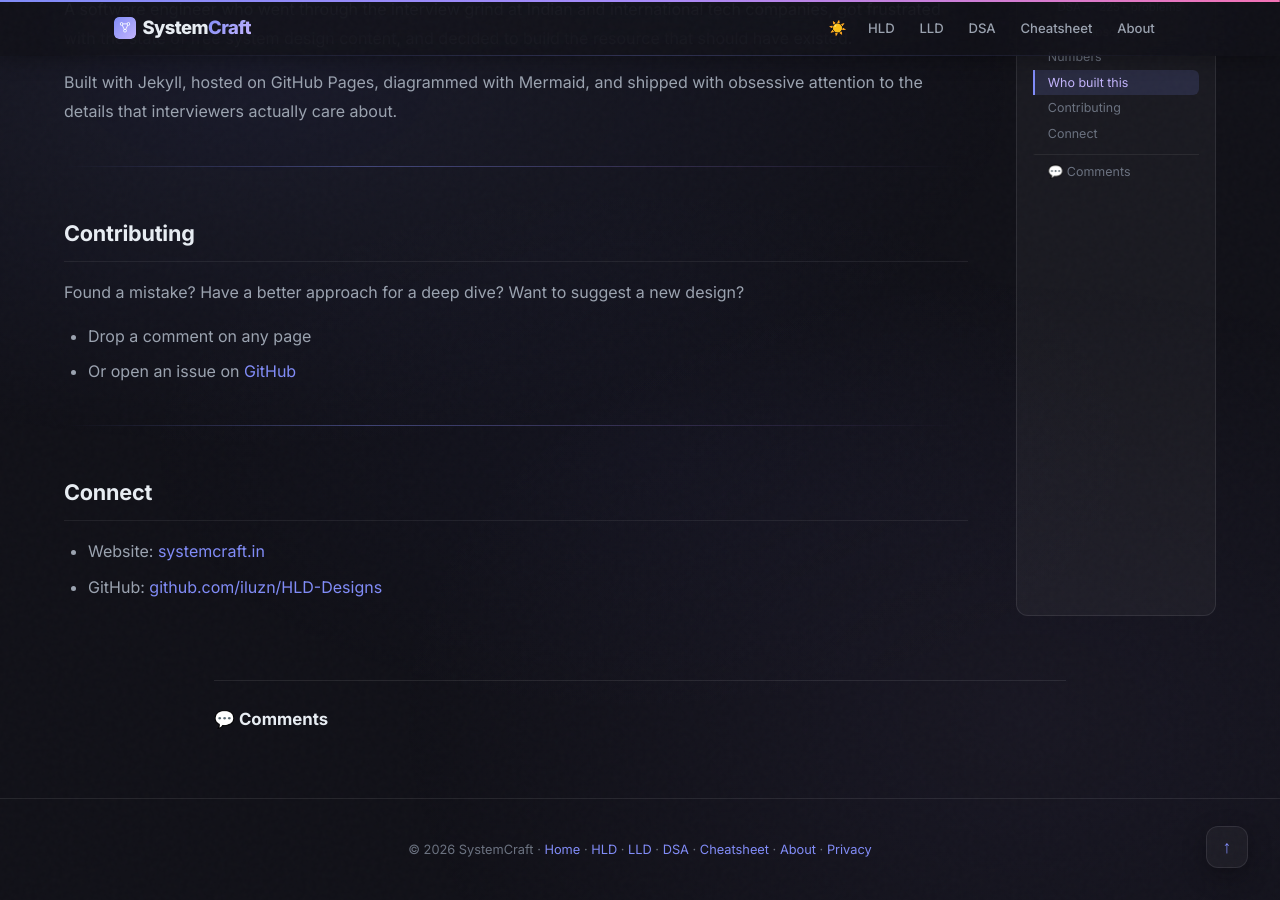
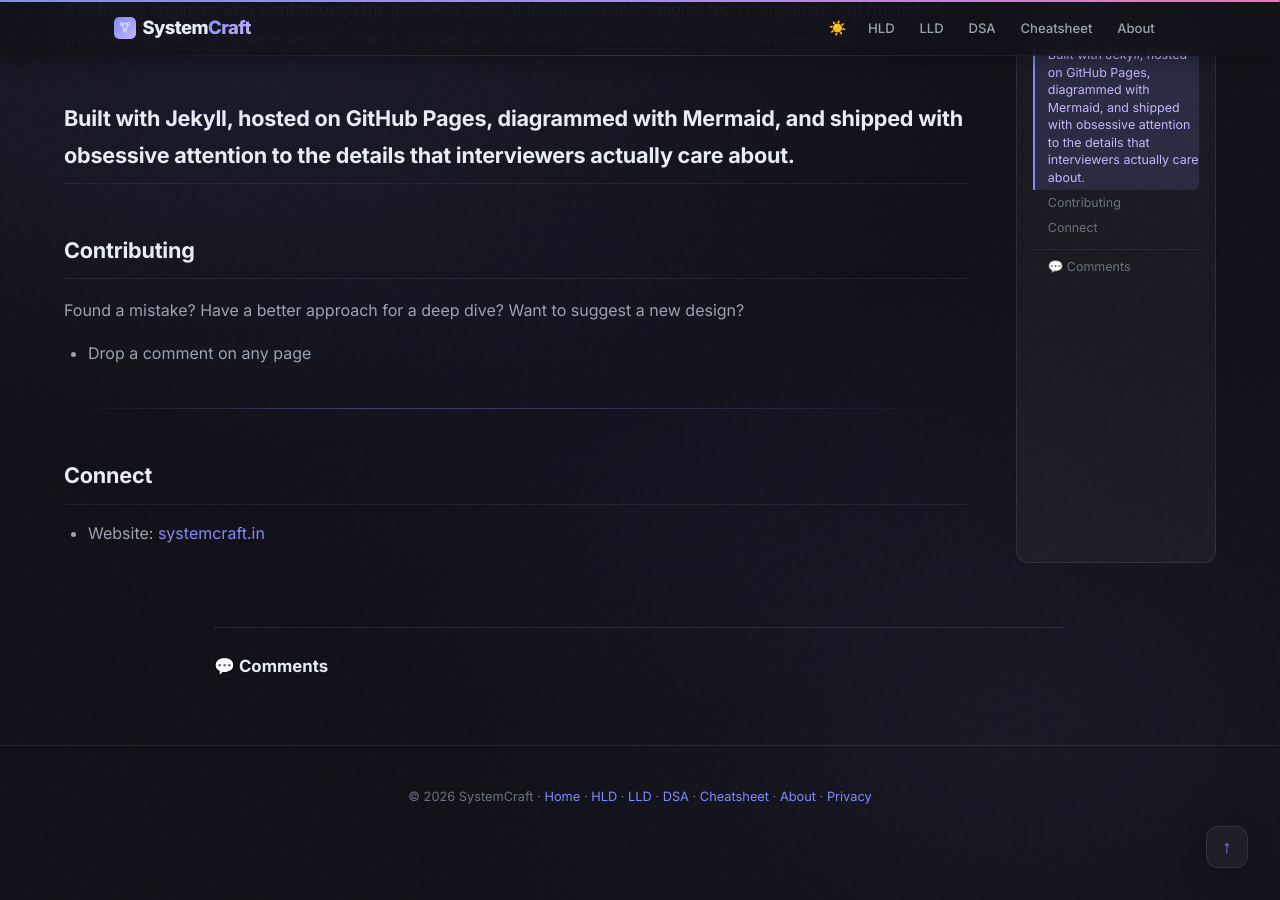
Before and after one commit to iluzn/HLD-Designs, a Jekyll site: the page built from pages/about.md, in a window 1280 px wide and 900 px high, scrolled down 2495 px. Built offline with Jekyll 4.4.1, drawn with Linux system fonts in a browser that asks for light colours; nearby versions of some CDN libraries; comment, search, counter and statistics services are not loaded.

Commit message:
remove github links from about page

```diff
--- a/pages/about.md
+++ b/pages/about.md
@@ -78,7 +78,6 @@ Full runnable solutions with:
 A software engineer who went through the interview grind at Indian and international tech companies, got frustrated with the state of free system design content, and decided to build the resource that should have existed.
 
 Built with Jekyll, hosted on GitHub Pages, diagrammed with Mermaid, and shipped with obsessive attention to the details that interviewers actually care about.
-
 ---
 
 ## Contributing
@@ -86,11 +85,9 @@ Built with Jekyll, hosted on GitHub Pages, diagrammed with Mermaid, and shipped
 Found a mistake? Have a better approach for a deep dive? Want to suggest a new design?
 
 - Drop a comment on any page
-- Or open an issue on [GitHub](https://github.com/iluzn/HLD-Designs)
 
 ---
 
 ## Connect
 
 - Website: [systemcraft.in](https://systemcraft.in)
-- GitHub: [github.com/iluzn/HLD-Designs](https://github.com/iluzn/HLD-Designs)
```
